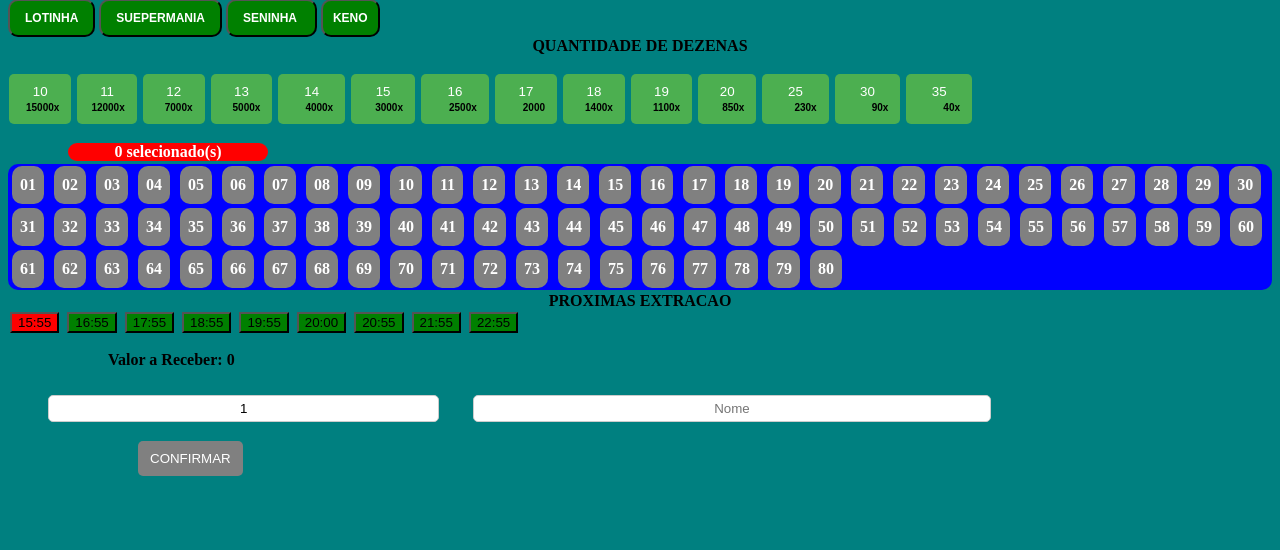
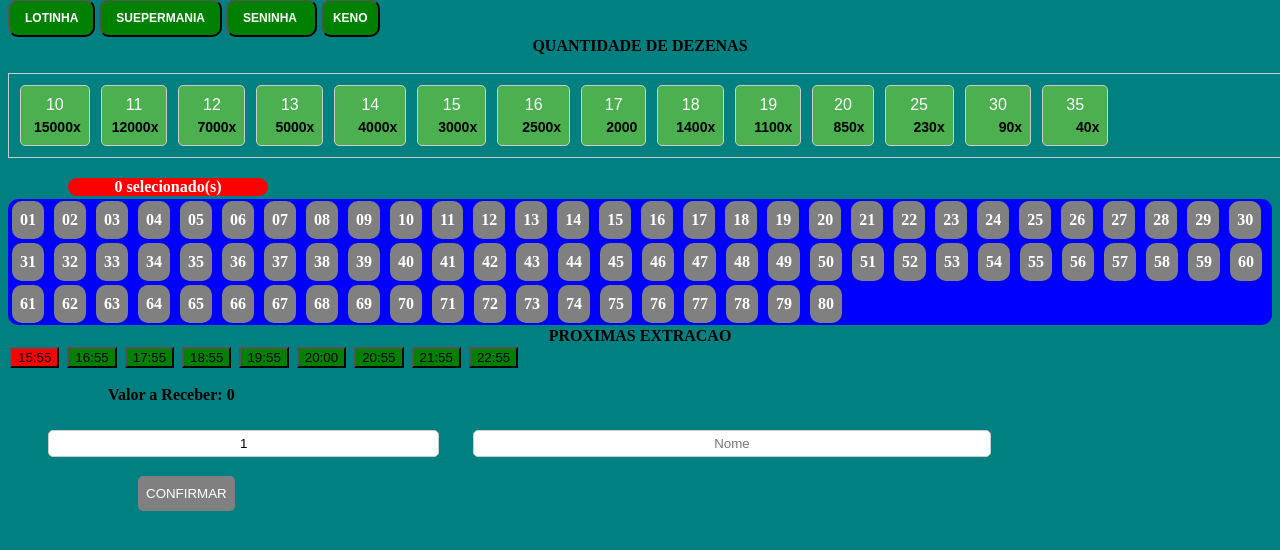
Before and after one commit to SuaSortehoje/loteriaBoaSorte, a plain HTML site: page quininha.html in a window 1280 px wide. Shown: the part 46-596 px from the top of the page. Drawn offline with Linux system fonts and the light colour scheme.

Commit message:
Add files via upload

```diff
--- a/quininha.html
+++ b/quininha.html
@@ -58,7 +58,7 @@
 
             background-color: #4CAF50;
             color: white;
-            padding: 10px 12px;
+            padding: 10px 8px;
             border: none;
             border-radius: 5px;
             cursor: pointer;
@@ -285,7 +285,42 @@ a {
             text-decoration: none;
             cursor: pointer;
         }
+         .containeer {
+            display: flex;
+            flex-wrap: nowrap; /* Mantém os botões em uma linha */
+            overflow-x: auto; /* Permite rolagem horizontal */
+            padding: 10px;
+            margin-bottom: 20px;
+            border: 1px solid #ccc;
+            width: 100%;
+        }
 
+        .qtd-btn {
+            padding: 10px 8px;
+            font-size: 16px;
+            cursor: pointer;
+            transition: transform 0.2s ease; /* Adiciona a transição suave */
+            border: 1px solid #ccc;
+            border-radius: 5px;
+            text-align: center;
+            margin-right: 10px; /* Espaçamento entre os botões */
+
+            flex: 0 0 auto; /* Garante que os botões não se encolham */
+        }
+
+        .qtd-btn:hover {
+            transform: translateX(5px); /* Move para a direita ao passar o mouse */
+        }
+
+        .qtd-btn:active {
+            transform: translateX(-5px); /* Move para a esquerda ao clicar */
+        }
+
+        .qtd-btn label {
+            display: block;
+            font-size: 14px;
+            margin-top: 5px;
+        }
     </style>
 </head>
 <body>
@@ -299,7 +334,7 @@ a {
 
 <a href="Soninha.html">
 <input  type="button"class="quininha"value="SENINHA "></a>
-  <a href="keno.html"><input type="button"class="keno"value="KENO"></a>
+  <input type="button"class="keno"value="KENO"></a>
 </div>
     <div class="qtd">QUANTIDADE DE DEZENAS</div>
     <!-- Botão para iniciar -->
@@ -315,7 +350,7 @@ a {
      <br>
 
     <!-- Botões para seleção de multiplicadores -->
-
+      <div class="containeer">
     <button class="qtd-btn" data-value="15000" onclick="selectQtd(this)">10 <br> <label class ="lb7000">15000x</label></button>
     <button class="qtd-btn" data-value="12000" onclick="selectQtd(this)">11<br> <label class ="lb1300">12000x</label></button>
     <button class="qtd-btn" data-value="7000" onclick="selectQtd(this)">12 <br> <label class ="lb300">7000x</label></button>
@@ -348,8 +383,8 @@ a {
     <button class="qtd-btn" data-value="90" onclick="selectQtd(this)">30<br><label class ="lb48">90x</label></button>
     <button class="qtd-btn" data-value="40" onclick="selectQtd(this)">35<br> <label class ="lb18">40x</label></button>
 
+    </div>
 
-<br><br>
    <div id="checkboxCounter">0 selecionado(s)</div>
 
     <form id="lotteryForm">
```
Also changed, not shown: Soninha.html (+62 -6 lines), lotinha.html (+44 -12 lines), supermania.html (+42 -6 lines).
